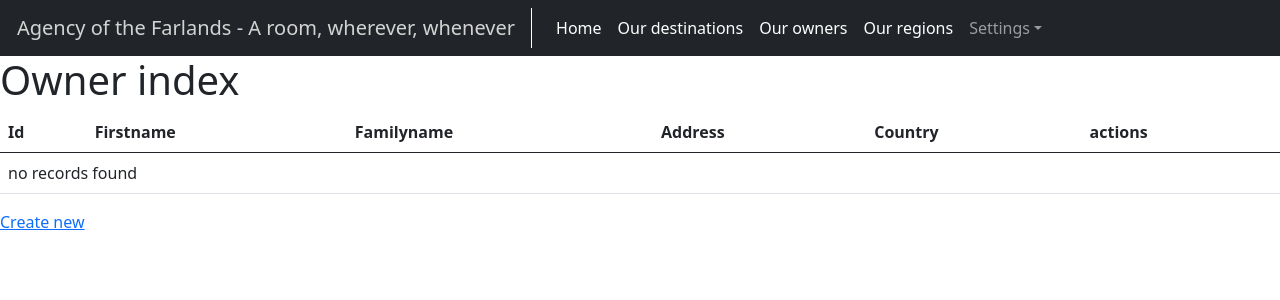
After one commit to Hugo-Carbiener/AgVoy, a Symfony app: template agvoy-app/templates/owner/index.html.twig in a window 1280 px wide. The commit adds this page. Shown: the top 300 px of the page. Run offline with Twig, Linux system fonts and the light colour scheme; the template is opened without the code that fills it, so the values that code supplies are empty; some libraries are stand-ins or nearby versions.

Commit message:
Add owner crud

```diff
--- a/agvoy-app/templates/index.html.twig
+++ b/agvoy-app/templates/index.html.twig
@@ -13,6 +13,12 @@
 					</li>
 					<li class="nav-item">
 						<a class="nav-link active" aria-current="page" href="{{ path('room_index')}}">Our destinations</a>
+					</li>
+					<li class="nav-item">
+						<a class="nav-link active" aria-current="page" href="{{ path('owner_index')}}">Our owners</a>
+					</li>
+					<li class="nav-item">
+						<a class="nav-link active" aria-current="page" href="{{ path('region_index')}}">Our regions</a>
 					</li>
 					<li class="nav-item dropdown">
 						<a class="nav-link dropdown-toggle" id="navbarDropdown" href="#" role="button" data-bs-toggle="dropdown" aria-expanded="false">Settings</a>
--- /dev/null
+++ b/agvoy-app/templates/owner/_delete_form.html.twig
@@ -0,0 +1,4 @@
+<form method="post" action="{{ path('owner_delete', {'id': owner.id}) }}" onsubmit="return confirm('Are you sure you want to delete this item?');">
+    <input type="hidden" name="_token" value="{{ csrf_token('delete' ~ owner.id) }}">
+    <button class="btn">Delete</button>
+</form>
--- /dev/null
+++ b/agvoy-app/templates/owner/_form.html.twig
@@ -0,0 +1,4 @@
+{{ form_start(form) }}
+    {{ form_widget(form) }}
+    <button class="btn">{{ button_label|default('Save') }}</button>
+{{ form_end(form) }}
--- /dev/null
+++ b/agvoy-app/templates/owner/index.html.twig
@@ -0,0 +1,43 @@
+{% extends 'index.html.twig' %}
+
+{% block main %}
+	<h1>Owner index</h1>
+
+	<table class="table">
+		<thead>
+			<tr>
+				<th>Id</th>
+				<th>Firstname</th>
+				<th>Familyname</th>
+				<th>Address</th>
+				<th>Country</th>
+				<th>actions</th>
+			</tr>
+		</thead>
+		<tbody>
+			{% for owner in owners %}
+				<tr>
+					<td>{{ owner.id }}</td>
+					<td>{{ owner.firstname }}</td>
+					<td>{{ owner.familyname }}</td>
+					<td>{{ owner.address }}</td>
+					<td>{{ owner.country }}</td>
+					<td>
+						<a href="{{ path('owner_show', {'id': owner.id}) }}">
+							<button class="btn btn-lg btn-primary">owner_show</button>
+						</a>
+						<a href="{{ path('owner_edit', {'id': owner.id}) }}">
+							<button class="btn btn-lg btn-primary">edit</button>
+						</a>
+					</td>
+				</tr>
+			{% else %}
+				<tr>
+					<td colspan="6">no records found</td>
+				</tr>
+			{% endfor %}
+		</tbody>
+	</table>
+
+	<a href="{{ path('owner_new') }}">Create new</a>
+{% endblock %}
```
Also changed, not shown: agvoy-app/src/Controller/OwnerController.php (added, +94 -0 lines), agvoy-app/templates/owner/edit.html.twig (added, +13 -0 lines), agvoy-app/templates/owner/new.html.twig (added, +11 -0 lines), agvoy-app/templates/owner/show.html.twig (added, +40 -0 lines).
